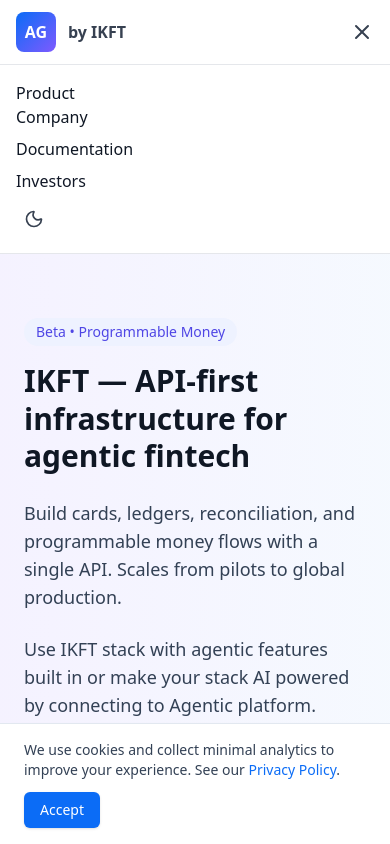
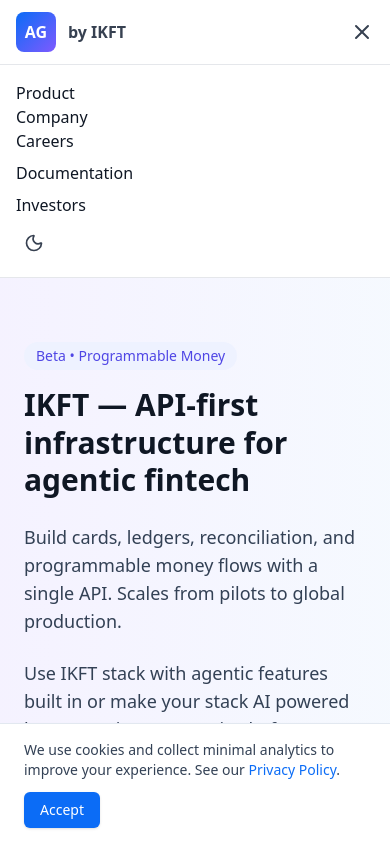
Before and after one commit to ikftworld/website, a React (Vite) app: page / in a window 390 px wide. Both pictures are taken after a click on the button 362 px from the left and 32 px from the top of the page. Shown: the top 844 px of the page. Built offline with nearby package versions, Linux system fonts and the light colour scheme.

Commit message:
Added Careers to the mobile menu

```diff
--- a/src/components/Header.jsx
+++ b/src/components/Header.jsx
@@ -72,6 +72,10 @@
               className="block dark:text-gray-100"
               closeMenu={closeMenu}
             >Company</ScrollButton>
+            <ScrollButton
+              targetId="careers"
+              className="block dark:text-gray-100"
+              closeMenu={closeMenu}>Careers</ScrollButton>
             <Link
               to="https://docs.ikft.com"
               target="_blank"
@@ -79,7 +83,7 @@
             >Documentation</Link>
             <Link
               to="/investors"
-              className="block text-gray-900 dark:text-gray-100 hover:text-indigo-600 dark:hover:text-indigo-400"
+              className="block dark:text-gray-100"
             >
               Investors
             </Link>
```
